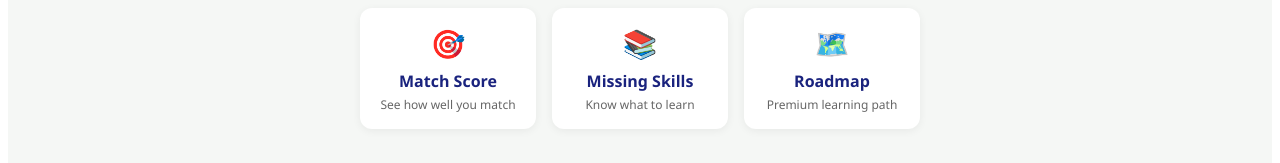
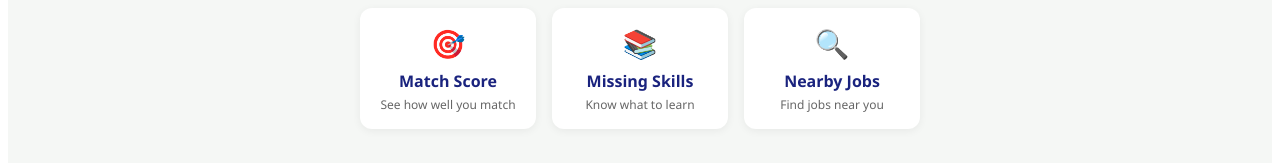
Before and after one commit to scy2023/greenpath-frontend, a React (Create React App) app: page /upload in a window 1280 px wide. Shown: the part 779-942 px from the top of the page. Built offline with nearby package versions, Linux system fonts and the light colour scheme.

Commit message:
update upload with role saving

```diff
--- a/src/pages/Upload.js
+++ b/src/pages/Upload.js
@@ -79,6 +79,7 @@ export default function Upload() {
       }
 
       localStorage.removeItem("pendingCV");
+      localStorage.setItem("searchedRole", role);
       localStorage.setItem("results", JSON.stringify(analyzeData));
       setTimeout(() => navigate("/dashboard"), 500);
     } catch (err) {
@@ -180,7 +181,7 @@ export default function Upload() {
           gap: 16, marginTop: 24 }}>
           {[["🎯", "Match Score", "See how well you match"],
             ["📚", "Missing Skills", "Know what to learn"],
-            ["🗺️", "Roadmap", "Premium learning path"]
+            ["🔍", "Nearby Jobs", "Find jobs near you"]
           ].map(([icon, title, desc], i) => (
             <div key={i} style={{ background: "white", borderRadius: 12, padding: 16,
               textAlign: "center", boxShadow: "0 2px 8px rgba(0,0,0,0.06)" }}>
```
